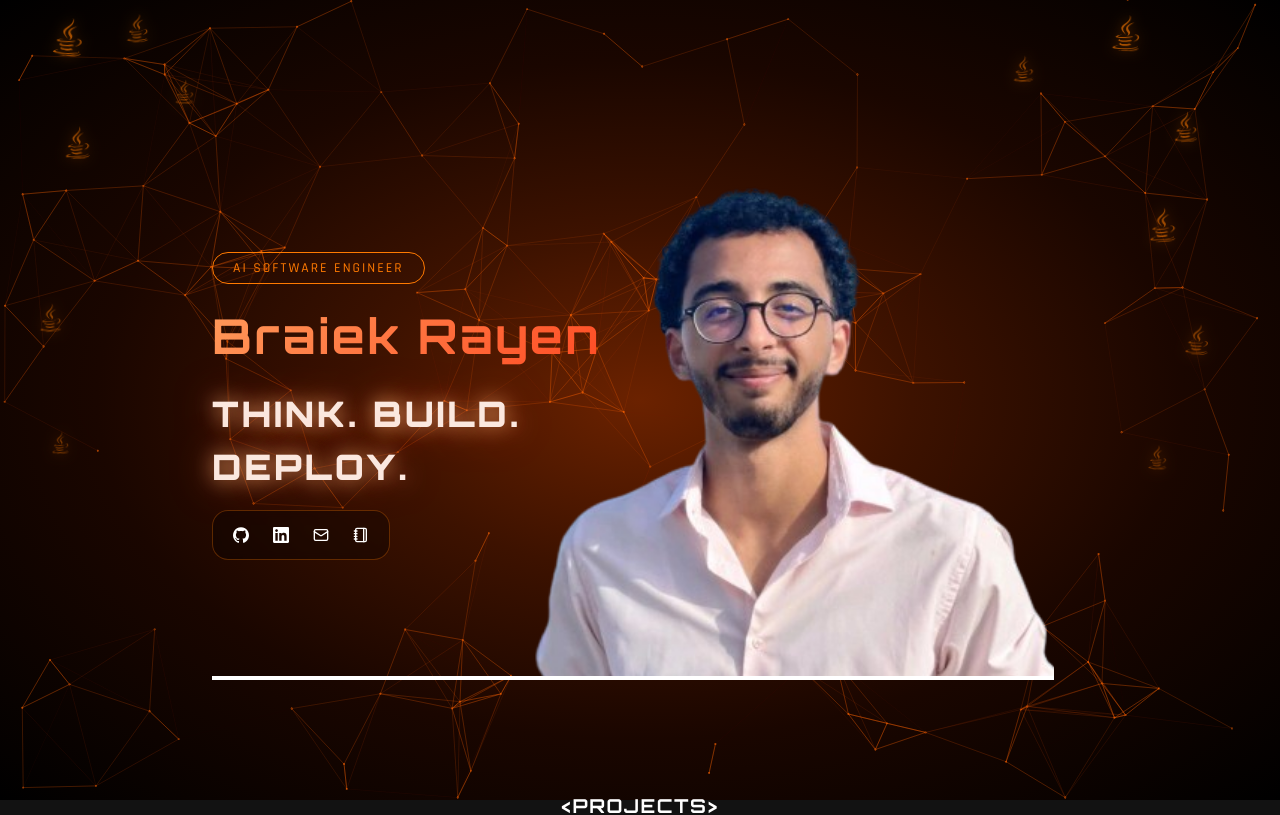
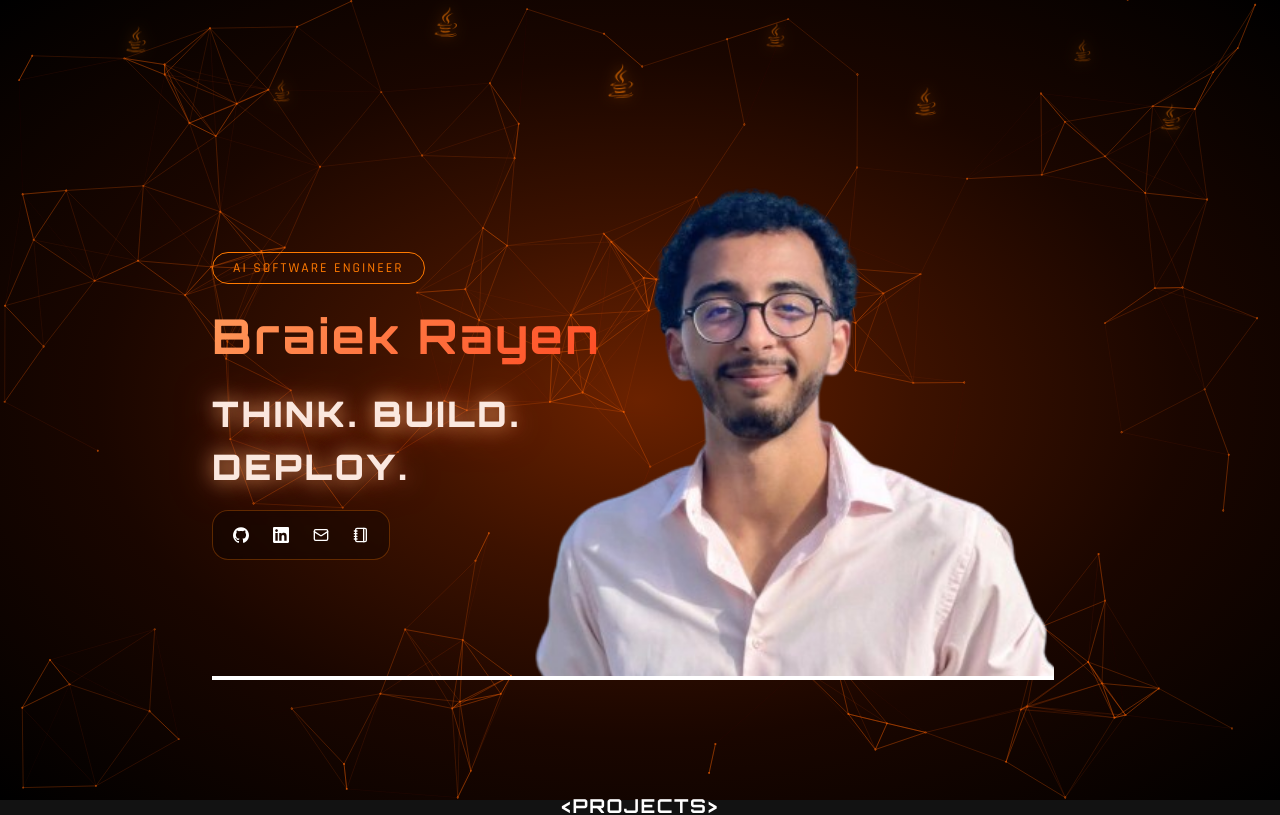
Before and after one commit to Braiekkk/protfolio, a Next.js app: page / in a window 1280 px wide. Shown: the top 815 px of the page. Built offline with nearby package versions, Linux system fonts and the light colour scheme.

Commit message:
feat: update AnimatedIntro and HeroSideColumns components for enhanced animations and thumbnail support

```diff
--- a/src/components/AnimatedIntro/AnimatedIntro.tsx
+++ b/src/components/AnimatedIntro/AnimatedIntro.tsx
@@ -8,25 +8,15 @@ import HeroContent from './HeroContent';
 import HeroSideColumns from './HeroSideColumns';
 
 const floatingIcons = [
-  // top-left corner
-  { left: '2%',  top: '4%',  size: 38, opacity: 0.65, duration: 4.2, delay: 0 },
-  { left: '8%',  top: '2%',  size: 28, opacity: 0.55, duration: 5.1, delay: 0.6 },
-  { left: '3%',  top: '16%', size: 32, opacity: 0.60, duration: 4.8, delay: 1.0 },
-  { left: '12%', top: '10%', size: 24, opacity: 0.50, duration: 6.0, delay: 0.3 },
-
-  // top-right corner
-  { left: '88%', top: '3%',  size: 36, opacity: 0.65, duration: 3.8, delay: 1.4 },
-  { left: '93%', top: '14%', size: 30, opacity: 0.60, duration: 5.4, delay: 0.8 },
-  { left: '80%', top: '7%',  size: 26, opacity: 0.55, duration: 4.6, delay: 1.8 },
-  { left: '91%', top: '26%', size: 34, opacity: 0.60, duration: 5.8, delay: 0.4 },
-
-  // left edge mid
-  { left: '1%',  top: '38%', size: 28, opacity: 0.50, duration: 5.2, delay: 1.2 },
-  { left: '2%',  top: '54%', size: 22, opacity: 0.45, duration: 4.4, delay: 2.0 },
-
-  // right edge mid
-  { left: '94%', top: '42%', size: 30, opacity: 0.50, duration: 4.0, delay: 0.9 },
-  { left: '91%', top: '56%', size: 24, opacity: 0.45, duration: 5.6, delay: 1.5 },
+  // sprinkled across the full top edge, hovering above the hero content
+  { left: '8%',  top: '4%',  size: 26, opacity: 0.50, duration: 5.0, delay: 0.2 },
+  { left: '20%', top: '10%', size: 22, opacity: 0.45, duration: 5.6, delay: 1.0 },
+  { left: '33%', top: '2%',  size: 30, opacity: 0.60, duration: 4.4, delay: 0.6 },
+  { left: '47%', top: '8%',  size: 34, opacity: 0.65, duration: 4.8, delay: 1.4 },
+  { left: '60%', top: '3%',  size: 24, opacity: 0.50, duration: 5.4, delay: 0.4 },
+  { left: '72%', top: '11%', size: 28, opacity: 0.55, duration: 4.2, delay: 1.8 },
+  { left: '85%', top: '5%',  size: 22, opacity: 0.45, duration: 5.8, delay: 0.9 },
+  { left: '92%', top: '13%', size: 26, opacity: 0.50, duration: 5.0, delay: 1.5 },
 ];
 
 const AnimatedIntro: React.FC = () => {
@@ -49,7 +39,7 @@ const AnimatedIntro: React.FC = () => {
       transition: 'opacity 0.8s ease, transform 0.8s ease',
     }}>
 
-      {/* Icon layer — full viewport width, true corners */}
+      {/* Icon layer — top-mid cluster, floating above the hero content */}
       {floatingIcons.map((icon, i) => (
         <motion.div
           key={i}
--- a/src/components/AnimatedIntro/HeroSideColumns.tsx
+++ b/src/components/AnimatedIntro/HeroSideColumns.tsx
@@ -2,9 +2,15 @@
 
 import React from 'react';
 import { Box, Typography } from '@mui/material';
+import { motion } from 'framer-motion';
 import HeroInfoBox from './HeroInfoBox';
 import { HERO_INFO_BOXES, HeroInfoBoxItem } from './heroSideContent';
 import { MountainWireframe, GlobeWireframe } from './HeroDecorations';
+
+// Cards reveal after the hero content has had time to appear, then in
+// left/right pairs (row by row) rather than all at once.
+const CARDS_START_DELAY = 0.9;
+const PAIR_STAGGER = 0.25;
 
 const renderBody = (item: HeroInfoBoxItem) => {
   if (item.techStack) {
@@ -60,12 +66,17 @@ const renderBody = (item: HeroInfoBoxItem) => {
           {item.title}
         </Typography>
       )}
-      {item.thumbnail && (
-        <Box sx={{
+      {item.thumbnailSrc && (
+        <Box
+          component="img"
+          src={item.thumbnailSrc}
+          alt="GitHub contribution activity"
+          sx={{
             width: '100%', height: 56, borderRadius: '4px', mb: 1,
-          background: 'linear-gradient(135deg, rgba(255,102,0,0.25), rgba(255,102,0,0.05))',
+            objectFit: 'contain', backgroundColor: '#1a0600',
             border: '1px solid rgba(255,102,0,0.3)',
-        }} />
+          }}
+        />
       )}
       <Typography sx={{ fontSize: 'inherit', lineHeight: 'inherit', color: 'inherit' }}>
         {item.paragraph}
@@ -87,17 +98,31 @@ const columnSx = (side: 'left' | 'right') => ({
 const HeroSideColumns: React.FC = () => (
   <>
     <Box sx={columnSx('left')}>
-      {HERO_INFO_BOXES.left.map((item) => (
-        <HeroInfoBox key={item.id} icon={item.icon} label={item.label} cta={item.cta} minHeight={item.minHeight}>
+      {HERO_INFO_BOXES.left.map((item, index) => (
+        <motion.div
+          key={item.id}
+          initial={{ opacity: 0, y: 24 }}
+          animate={{ opacity: 1, y: 0 }}
+          transition={{ duration: 0.5, ease: 'easeOut', delay: CARDS_START_DELAY + index * PAIR_STAGGER }}
+        >
+          <HeroInfoBox icon={item.icon} label={item.label} cta={item.cta} minHeight={item.minHeight}>
             {renderBody(item)}
           </HeroInfoBox>
+        </motion.div>
       ))}
     </Box>
     <Box sx={columnSx('right')}>
-      {HERO_INFO_BOXES.right.map((item) => (
-        <HeroInfoBox key={item.id} icon={item.icon} label={item.label} cta={item.cta} minHeight={item.minHeight}>
+      {HERO_INFO_BOXES.right.map((item, index) => (
+        <motion.div
+          key={item.id}
+          initial={{ opacity: 0, y: 24 }}
+          animate={{ opacity: 1, y: 0 }}
+          transition={{ duration: 0.5, ease: 'easeOut', delay: CARDS_START_DELAY + index * PAIR_STAGGER }}
+        >
+          <HeroInfoBox icon={item.icon} label={item.label} cta={item.cta} minHeight={item.minHeight}>
             {renderBody(item)}
           </HeroInfoBox>
+        </motion.div>
       ))}
     </Box>
   </>
--- a/src/components/AnimatedIntro/heroSideContent.tsx
+++ b/src/components/AnimatedIntro/heroSideContent.tsx
@@ -16,7 +16,7 @@ export interface HeroInfoBoxItem {
   paragraph?: string;
   bullets?: string[];
   techStack?: { name: string; icon: React.ReactNode }[];
-  thumbnail?: boolean;
+  thumbnailSrc?: string;
   decoration?: 'mountain' | 'globe';
   minHeight?: number;
   cta?: { label: string; href: string };
@@ -61,8 +61,8 @@ export const HERO_INFO_BOXES: { left: HeroInfoBoxItem[]; right: HeroInfoBoxItem[
       icon: Star,
       label: 'Featured Project',
       title: 'AI Analytics Dashboard',
-      paragraph: 'Real-time insights and predictions powered by machine learning.',
-      thumbnail: true,
+      paragraph: 'A live snapshot of my GitHub activity — commits and contributions over the past two weeks.',
+      thumbnailSrc: 'https://github-readme-activity-graph.vercel.app/graph?username=braiekkk&days=14&hide_title=true&hide_border=true&area=true&color=ff6600&line=ff6600&point=ff6600&area_color=ff6600&bg_color=1a0600',
       minHeight: 260,
       cta: { label: 'VIEW PROJECT', href: '#projects-section' },
     },
```
Lines whose indentation alone changed are shown as unchanged.
